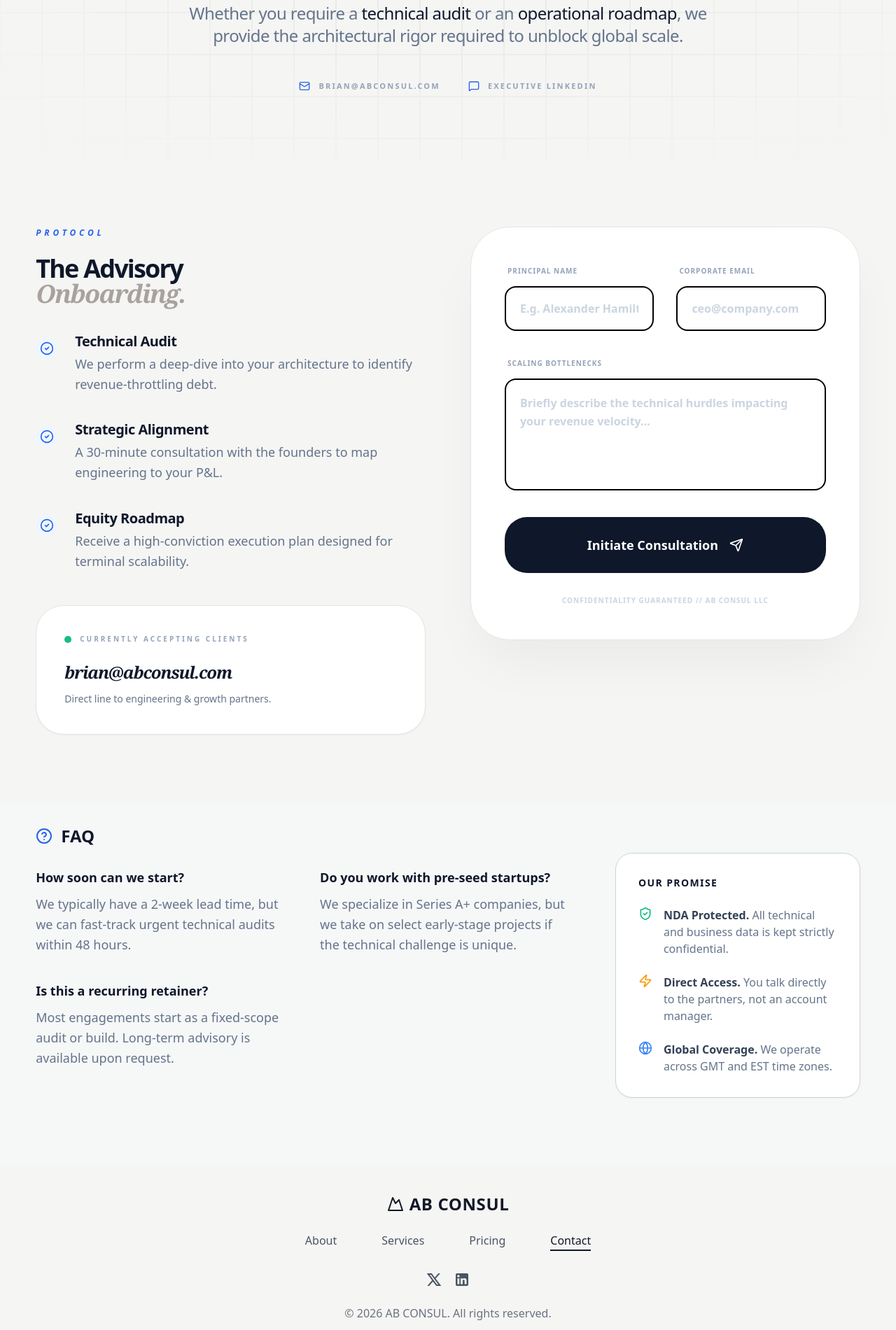
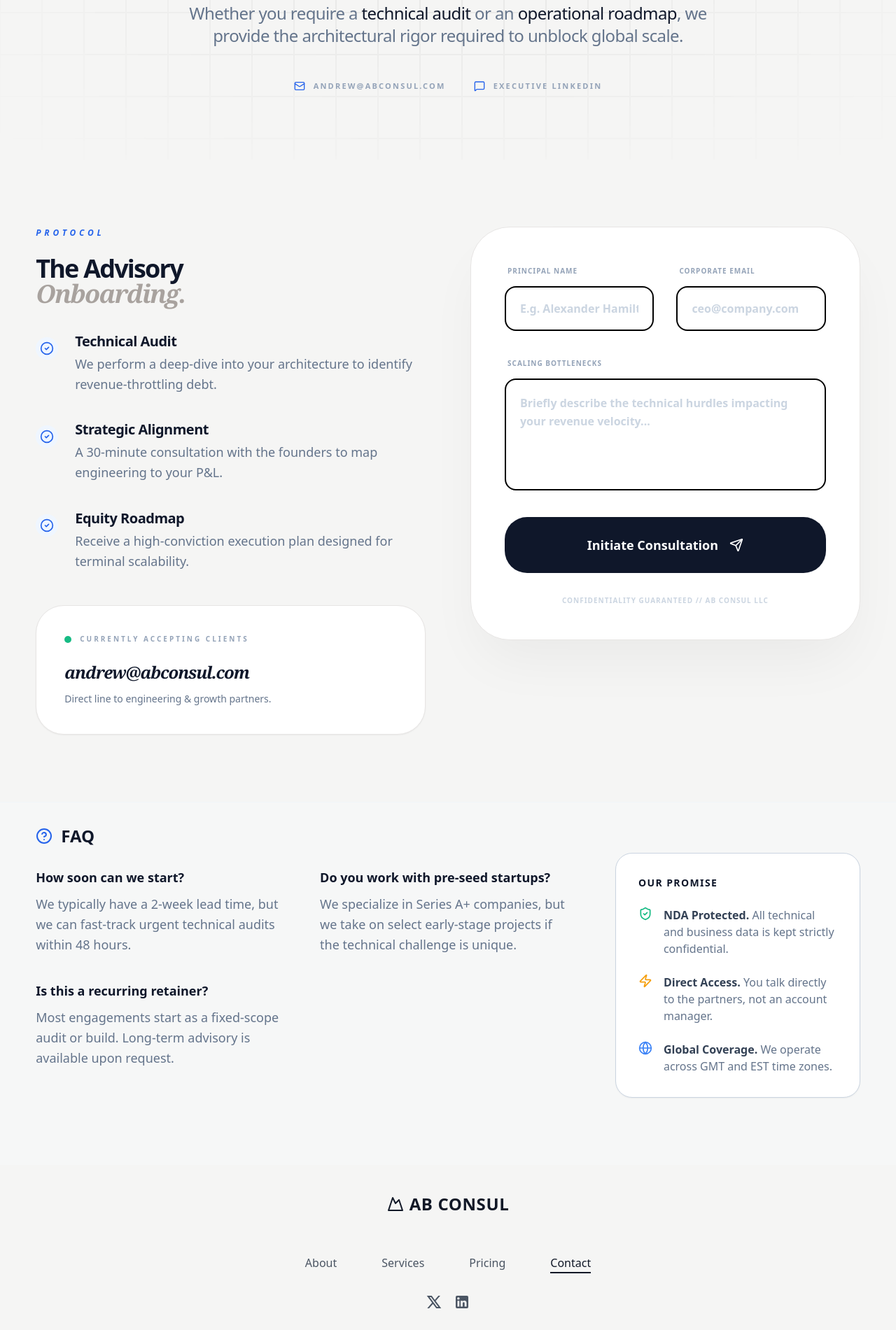
Before and after one commit to l-tting/ab-consul, a Next.js app in the folder my-app/: page /contact in a window 1280 px wide. Shown: the part 347-2248 px from the top of the page at 70% size. Built offline with nearby package versions, Linux system fonts and the light colour scheme.

Commit message:
l/s ---b/l

```diff
--- a/my-app/src/components/ContactBody.jsx
+++ b/my-app/src/components/ContactBody.jsx
@@ -39,7 +39,7 @@ export default function ContactBody() {
                 <div className="w-2.5 h-2.5 rounded-full bg-emerald-500 animate-pulse" />
                 <p className="text-[10px] font-black text-slate-400 uppercase tracking-[0.3em]">Currently Accepting Clients</p>
               </div>
-              <p className="text-slate-900 font-black text-2xl tracking-tighter italic font-serif">brian@abconsul.com</p>
+              <p className="text-slate-900 font-black text-2xl tracking-tighter italic font-serif">andrew@abconsul.com</p>
               <p className="text-slate-500 text-sm mt-3 font-medium">Direct line to engineering & growth partners.</p>
             </div>
           </div>
--- a/my-app/src/components/ContactHero.jsx
+++ b/my-app/src/components/ContactHero.jsx
@@ -31,7 +31,7 @@ export default function ContactHero() {
         <div className="flex flex-wrap justify-center gap-10 text-[11px] font-black text-slate-400 uppercase tracking-[0.2em]">
           <div className="flex items-center gap-3 group cursor-pointer hover:text-slate-900 transition-colors">
             <Mail className="w-4 h-4 text-blue-600" />
-            <span>brian@abconsul.com</span>
+            <span>andrew@abconsul.com</span>
           </div>
           <div className="flex items-center gap-3 group cursor-pointer hover:text-slate-900 transition-colors">
             <MessageSquare className="w-4 h-4 text-blue-600" />
--- a/my-app/src/components/Footer.jsx
+++ b/my-app/src/components/Footer.jsx
@@ -37,7 +37,7 @@ function Footer() {
         </div>
 
         <nav className="mb-6 w-full">
-          <ul className="flex flex-wrap justify-center gap-x-16 gap-y-4 text-base font-medium">
+          <ul className="flex flex-wrap justify-center gap-x-16 gap-y-4 pt-8 text-base font-medium">
             {NAV_LINKS.map((link) => {
               const isActive = pathname === link.href;
               return (
```
